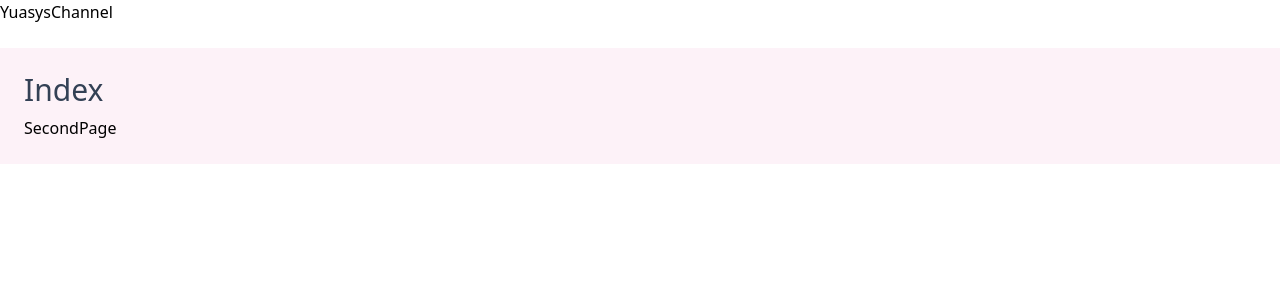
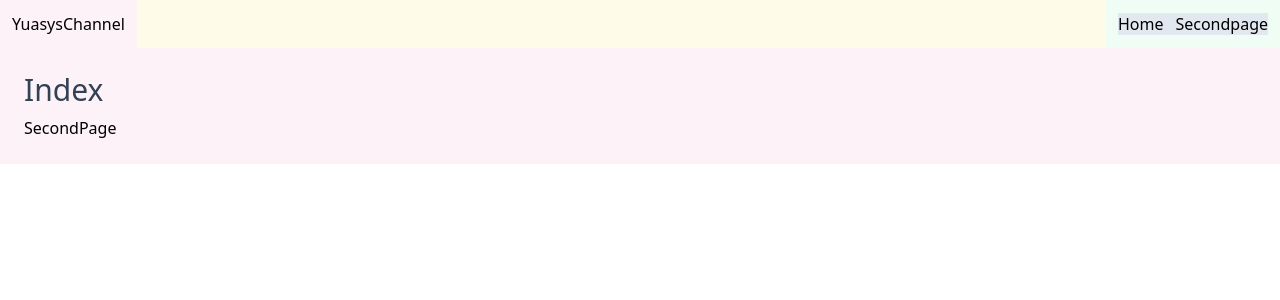
Before and after one commit to yuasys/nuxt-sample, a Nuxt app: page / in a window 1280 px wide. Shown: the top 300 px of the page. Built offline with nearby package versions, Linux system fonts and the light colour scheme.

Commit message:
modified:   components/Navbar.vue

```diff
--- a/components/Navbar.vue
+++ b/components/Navbar.vue
@@ -1,13 +1,13 @@
 <template>
-  <div>
-      <nav class="navbar navbar-expand-lg navbar-light bg-light">
-          <div class="container-fluid">
-              <NuxtLink class="navbar-brand" to="/">YuasysChannel</NuxtLink>
+  <div class="bg-blue-200">
+      <nav class="">
+          <div class="bg-yellow-50 flex justify-between">
+              <NuxtLink class="bg-pink-50 p-3" to="/">YuasysChannel</NuxtLink>
 
-              <div class="collapse navbar-collapse" id="navbarNavAltMarkup">
-                  <div class="navbar-nav" >
-                      <NuxtLink class="nav-link" activeClass="active" aria-current="page" to="/">Home</NuxtLink>
-                      <NuxtLink class="nav-link" activeClass="active" to="/secondpage">Secondpage</NuxtLink>
+              <div class="bg-green-50" id="navbarNavAltMarkup">
+                  <div class="p-3" >
+                      <NuxtLink class="bg-slate-200 pr-3" activeClass="active" aria-current="page" to="/">Home</NuxtLink>
+                      <NuxtLink class="bg-slate-200" activeClass="active" to="/secondpage">Secondpage</NuxtLink>
                   </div>
               </div>
           </div>
```
